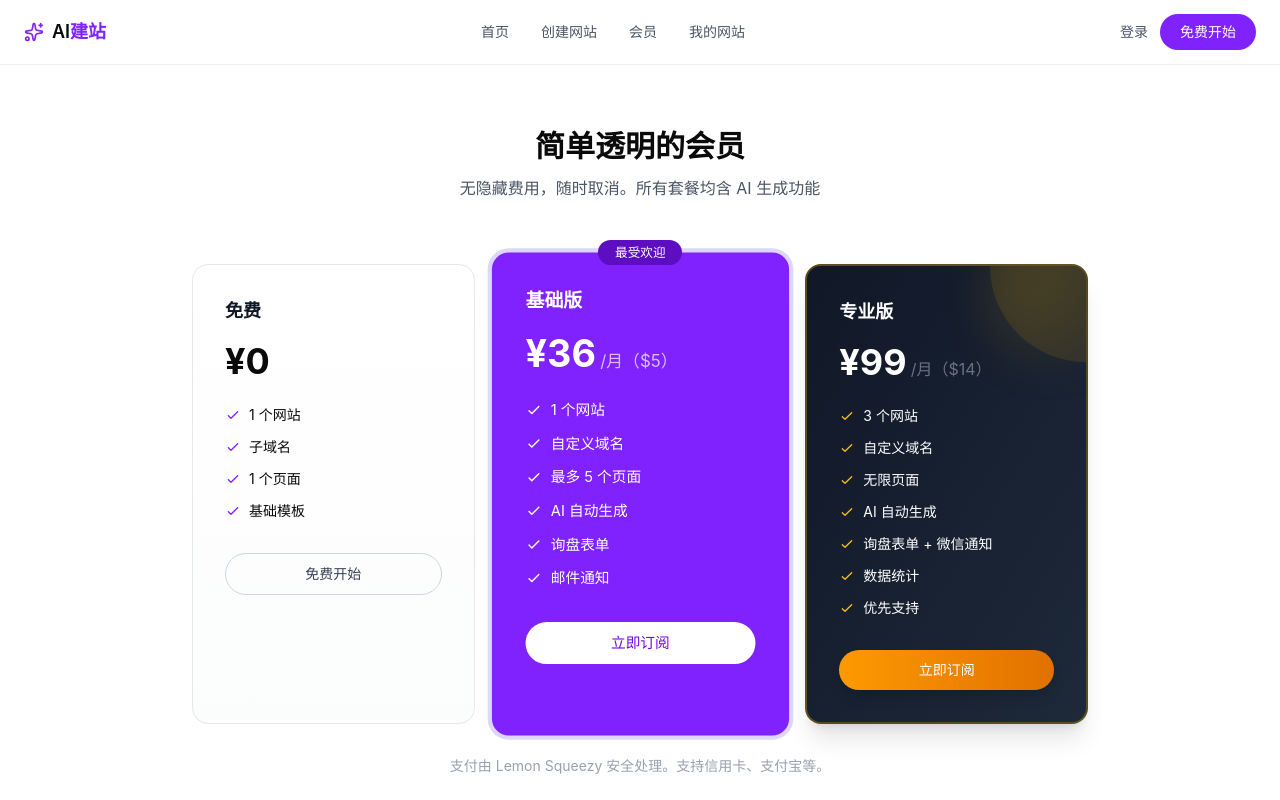
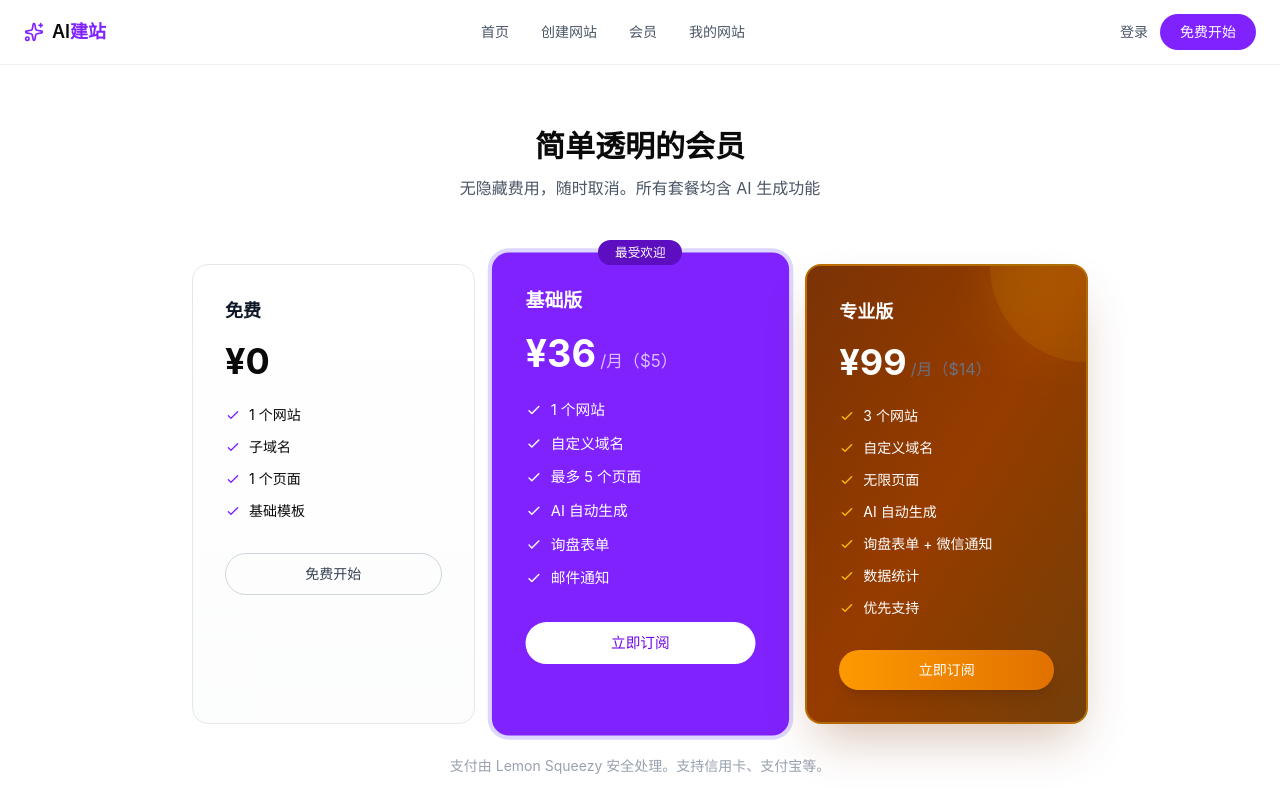
Before and after one commit to dengxiahei3-ux/ai-builder, a Next.js app: page /pricing in a window 1280 px wide. Shown: the top 800 px of the page. Built offline with nearby package versions, Linux system fonts and the light colour scheme; no server answers.

Commit message:
fix: 专业版金黄高级背景

```diff
--- a/src/app/pricing/page.tsx
+++ b/src/app/pricing/page.tsx
@@ -61,7 +61,7 @@ export default function PricingPage() {
               plan.popular
                 ? "bg-violet-600 text-white ring-4 ring-violet-200 scale-105 relative"
                 : plan.premium
-                ? "bg-gradient-to-br from-gray-900 to-gray-800 text-white border-2 border-amber-400/30 shadow-xl relative overflow-hidden"
+                ? "bg-gradient-to-br from-amber-900 via-amber-800 to-yellow-900 text-white border-2 border-amber-400/40 shadow-2xl shadow-amber-900/30 relative overflow-hidden"
                 : "bg-gradient-to-b from-white to-gray-50/50 border border-gray-200 dark:bg-white"
             }`}
           >
```
